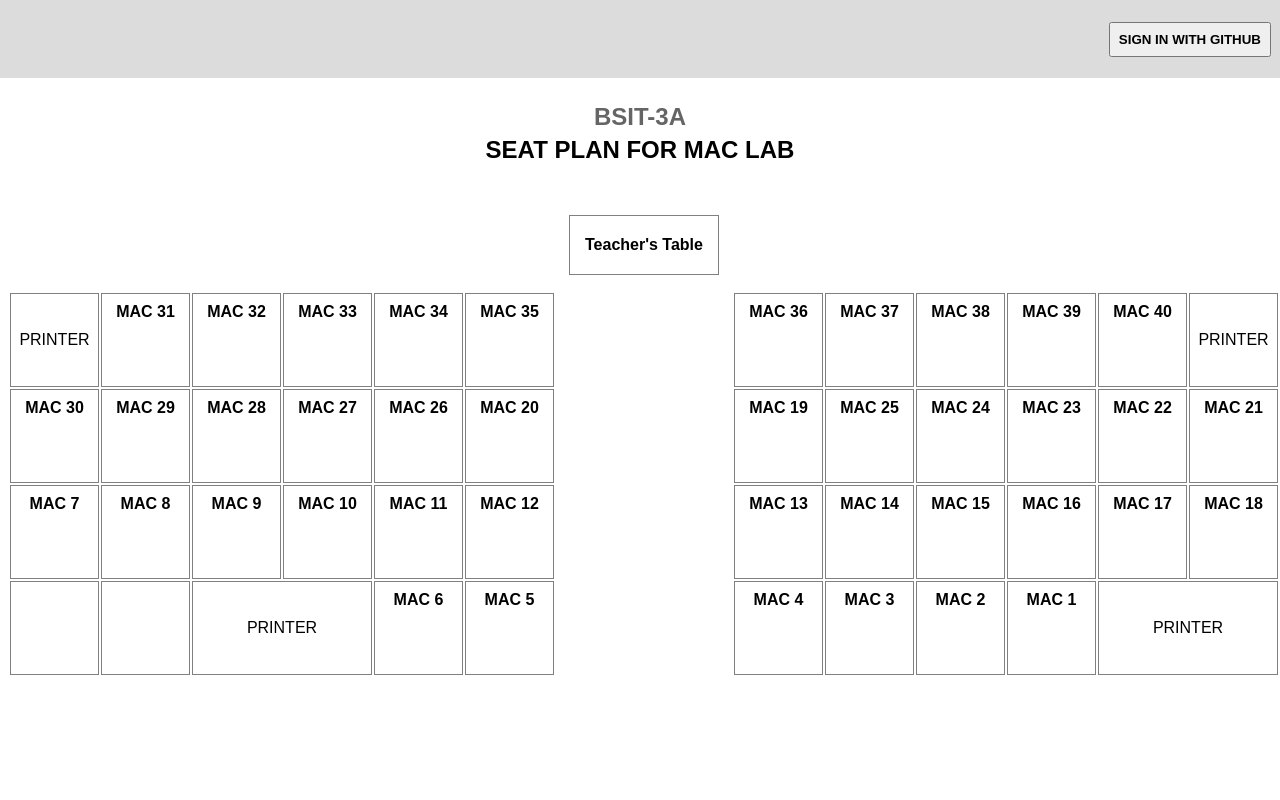
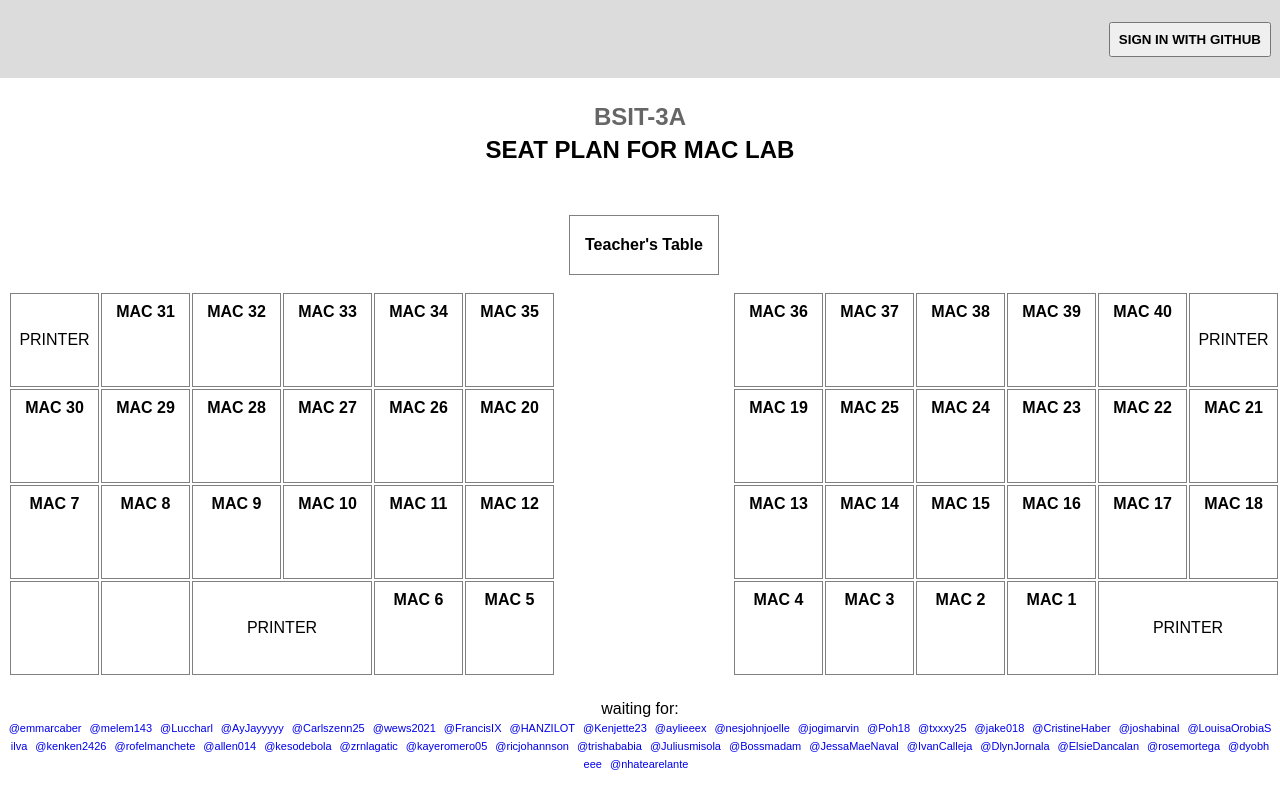
Before and after one commit to kulotsystems/maclab-bsit3a-2023, a React (Vite) app: page / in a window 1280 px wide. Built offline with nearby package versions, Linux system fonts and the light colour scheme; no server answers; the database is empty.

Commit message:
Display undecided members.

```diff
--- a/src/components/Lab.tsx
+++ b/src/components/Lab.tsx
@@ -1,7 +1,9 @@
 import { useState, useEffect } from 'react';
 import { useSelector, useDispatch } from 'react-redux';
+import useMembers from '../hooks/useMembers';
 import { signIn, signOut } from '../actions';
 import { Seat } from './Seat';
+import { Undecided } from './Undecided';
 import { StudentType } from '../types/Student.type';
 import { SeatsType } from '../types/Seat.type';
 import supabase from '../config/supabase-client';
@@ -15,6 +17,8 @@
     // local state
     const [seats, setSeats] = useState<SeatsType | null>(null);
     const [loading, setLoading] = useState(false);
+
+    const members = useMembers();
 
     // onload
     useEffect(() => {
@@ -226,6 +230,12 @@
                     </>
                 )}
             </main>
+
+            { seats && (
+                <footer>
+                    <Undecided seats={seats} members={members}/>
+                </footer>
+            )}
         </div>
     );
 };
--- /dev/null
+++ b/src/components/Undecided.tsx
@@ -0,0 +1,40 @@
+import { SeatsType } from '../types/Seat.type';
+
+type UndecidedProps = {
+    seats: SeatsType | null,
+    members: Array<string>
+}
+
+export const Undecided = (props: UndecidedProps) => {
+    const members = props.members;
+    const lowercaseMembers = members.map(member => member.toLowerCase());
+
+    if(props.seats) {
+        // remove present members
+        Object.values(props.seats).map(seat => {
+            if(seat.student) {
+                const index = lowercaseMembers.indexOf(seat.student.username.toLowerCase());
+                if(index >= 0) {
+                    members.splice(index, 1);
+                    lowercaseMembers.splice(index, 1);
+                }
+            }
+        });
+    }
+
+    if(members.length <= 0)
+        return <></>;
+
+    return (
+        <div className="undecided">
+            <p>waiting for:</p>
+            { members.map(member => (
+                <small key={member} className="member">
+                    <a href={`https://github.com/${member}`} target='blank'>
+                        @{member}
+                    </a>
+                </small>
+            ))}
+        </div>
+    );
+};
--- /dev/null
+++ b/src/hooks/useMembers.ts
@@ -0,0 +1,41 @@
+const useMembers = () => {
+    return [
+        'emmarcaber',
+        'melem143',
+        'Luccharl',
+        'AyJayyyyy',
+        'Carlszenn25',
+        'wews2021',
+        'FrancisIX',
+        'HANZILOT',
+        'Kenjette23',
+        'aylieeex',
+        'nesjohnjoelle',
+        'jogimarvin',
+        'Poh18',
+        'txxxy25',
+        'jake018',
+        'CristineHaber',
+        'joshabinal',
+        'LouisaOrobiaSilva',
+        'kenken2426',
+        'rofelmanchete',
+        'allen014',
+        'kesodebola',
+        'zrnlagatic',
+        'kayeromero05',
+        'ricjohannson',
+        'trishababia',
+        'Juliusmisola',
+        'Bossmadam',
+        'JessaMaeNaval',
+        'IvanCalleja',
+        'DlynJornala',
+        'ElsieDancalan',
+        'rosemortega',
+        'dyobheee',
+        'nhatearelante'
+    ];
+};
+
+export default useMembers;
--- a/src/index.css
+++ b/src/index.css
@@ -127,3 +127,17 @@
     text-align: center;
     opacity: 0.7;
 }
+
+.undecided {
+    padding: 15px 8px;
+    text-align: center;
+    word-break: break-word;
+}
+
+.undecided .member {
+    margin-right: 8px;
+}
+
+.undecided a {
+    text-decoration: none;
+}
```
